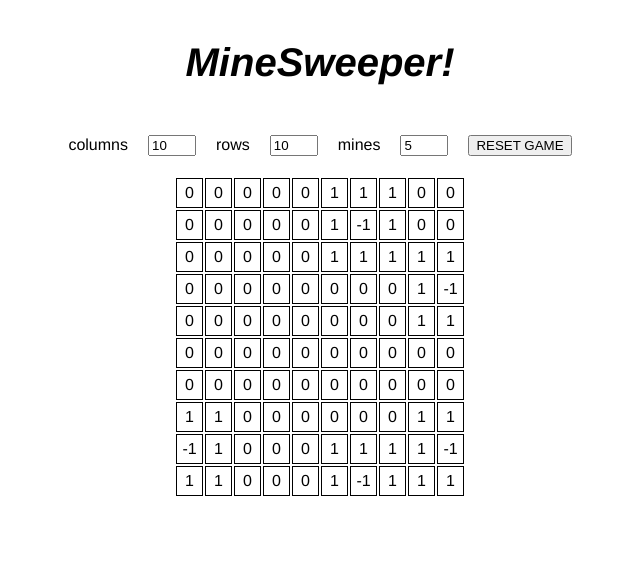
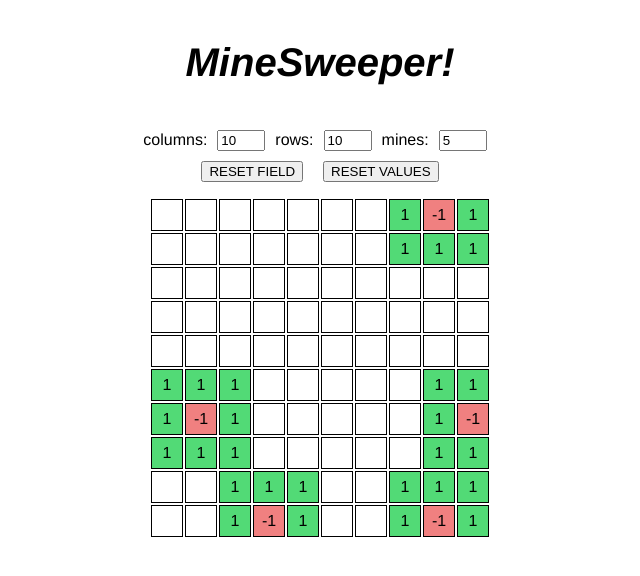
Before and after one commit to apoyhonen/base, a Vue app: page / in a window 1280 px wide. Shown: the top 576 px of the page, without its empty margins (320-960 px from the left). Built offline with nearby package versions, Linux system fonts and the light colour scheme.

Commit message:
minesweeper cell as component; finalized table logic & style

```diff
--- a/src/apps/MineSweeper.vue
+++ b/src/apps/MineSweeper.vue
@@ -1,45 +1,59 @@
 <template>
   <h3 style="font-size: 40px; font-weight: bold; font-style: italic;">MineSweeper!</h3>
   <div class="mine-controls">
-    <label>columns</label>
-    <input type="number" class="mine-controls-input" v-model="tableCols" />
-    <label>rows</label>
-    <input type="number" class="mine-controls-input" v-model="tableRows" />
-    <label>mines</label>
-    <input type="number" class="mine-controls-input" v-model="tableMines" />
-    <button @click="resetGame">RESET GAME</button>
+    <label for="colsAmount">columns:</label>
+    <input id="colsAmount" type="number" class="mine-controls-input" v-model="tableCols" />
+    <label for="rowsAmount">rows:</label>
+    <input id="rowsAmount" type="number" class="mine-controls-input" v-model="tableRows" />
+    <label for="minesAmount">mines:</label>
+    <input id="minesAmount" type="number" class="mine-controls-input" v-model="tableMines" />
   </div>
-  <table class="mine-table">
-    <tr v-for="(row, rowIndex) in tableRows" :key="'row' + row">
-      <td class="cell-empty"
-          v-for="(col, colIndex) in tableCols" :key="'col' + col">
-        {{ getValue(rowIndex, colIndex ) }}
-      </td>
+  <div class="mine-controls">
+    <button class="mine-controls-button"  @click="resetGame">RESET FIELD</button>
+    <button class="mine-controls-button"  @click="resetValues">RESET VALUES</button>
+  </div>
+  <table class="mine-table" v-if="isValidField">
+    <tr v-for="row in tableRows" :key="'row' + row">
+      <MineSweeperCell
+          v-for="col in tableCols" :key="'col' + col"
+          :col="col - 1"
+          :row="row - 1"
+          :value="mineField[row - 1][col - 1]" />
     </tr>
   </table>
+  <div v-if="!isValidField">
+    <p style="color: red;">Game settings are not valid.</p>
+    <p>At least two rows, two columns and one mine are required.</p>
+    <p>Furthermore, amount of mines cannot surpass amount of cells.</p>
+  </div>
 </template>
 
 <script setup>
 import {ref, watchEffect} from "vue";
-
-/*
-<td class="{{ getValue(rowIndex, colIndex) < 0 ? 'cell-mine' : getValue(rowIndex, colIndex) > 0 ? 'cell-value' : 'cell-empty' }}"
- */
+import MineSweeperCell from "@/components/MineSweeperCell.vue";
 
 const tableRows = ref(10);
 const tableCols = ref(10);
 const tableMines = ref(5);
 
+function resetValues() {
+  tableRows.value = 10;
+  tableCols.value = 10;
+  tableMines.value = 5;
+}
+
 const mineField = ref([[]]); // rows array x column values
+const isValidField = ref(true);
+const isGameLost = ref(false);
 
 function randomNumber(min, max) {
-  return Math.floor(Math.random() * ((max - min) + 1)) + min;
+  return Math.floor(Math.random() * (max - min)) + min;
 }
 
 function randomCell() {
   return {
-    col: randomNumber(0, tableCols.value - 1),
-    row: randomNumber(0, tableRows.value - 1),
+    col: randomNumber(0, tableCols.value),
+    row: randomNumber(0, tableRows.value),
   }
 }
 
@@ -82,6 +96,7 @@ function resetGame() {
       if (!currValue || currValue > -1) setValue(col, row, calculateMinesAround(col, row));
     }
   }
+  isGameLost.value = false;
 }
 
 function calculateMinesAround(targetCol, targetRow) {
@@ -105,7 +120,10 @@ resetGame();
 watchEffect(() => {
   if (tableRows.value >= 2 && tableCols.value >= 2
       && tableMines.value >= 1 && tableMines.value <= tableRows.value * tableCols.value) {
+    isValidField.value = true;
     resetGame();
+  } else {
+    isValidField.value = false;
   }
 })
 
@@ -122,21 +140,11 @@ body {
 }
 .mine-controls {
 }
+.mine-controls-button,
+.mine-controls-input {
+  margin: 5px 10px;
+}
 .mine-controls-input {
   width: 40px;
-  margin: 10px 20px;
-}
-.cell-empty,
-.cell-value,
-.cell-mine {
-  padding: 5px;
-  border: 1px solid black;
-  width: 15px;
-}
-.cell-value {
-  background-color: #52da76;
-}
-.cell-mine {
-  background-color: lightcoral;
 }
 </style>
--- /dev/null
+++ b/src/components/MineSweeperCell.vue
@@ -0,0 +1,50 @@
+<template>
+  <td :class="cellStyle">
+    {{ cellValue ? cellValue : '' }}
+  </td>
+</template>
+
+<script setup>
+import {computed, defineProps} from "vue";
+
+const props = defineProps({
+  col: {
+    type: Number,
+    default: 0,
+  },
+  row: {
+    type: Number,
+    default: 0,
+  },
+  value: {
+    type: Number,
+    default: 0,
+  },
+})
+
+const cellValue = computed(() => props.value);
+const cellStyle = computed(() => getCellStyle(cellValue.value));
+function getCellStyle(value) {
+  return value
+      ? (value < 0 ? 'cell-mine' : 'cell-value')
+      : 'cell-empty';
+}
+
+</script>
+
+<style scoped>
+.cell-empty,
+.cell-value,
+.cell-mine {
+  padding: 5px;
+  border: 1px solid black;
+  width: 20px;
+  height: 20px;
+}
+.cell-value {
+  background-color: #52da76;
+}
+.cell-mine {
+  background-color: lightcoral;
+}
+</style>
```
